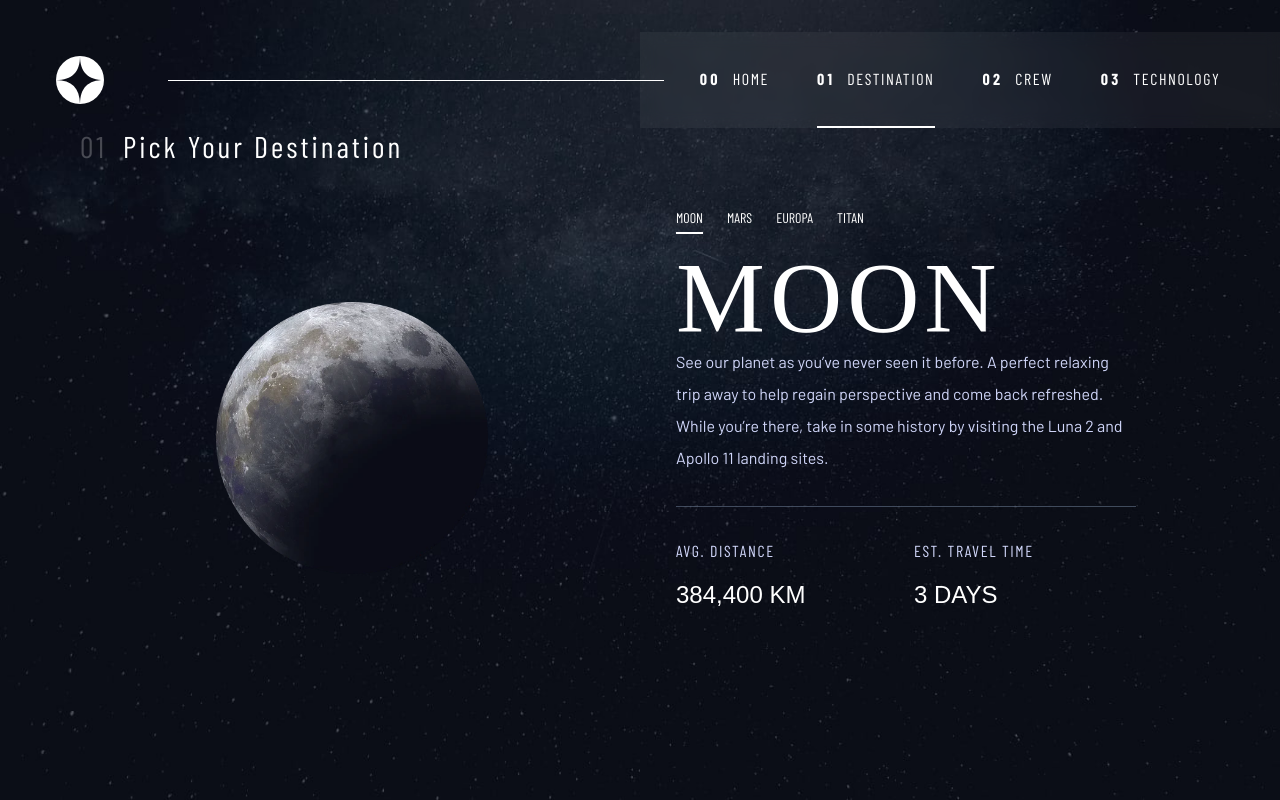
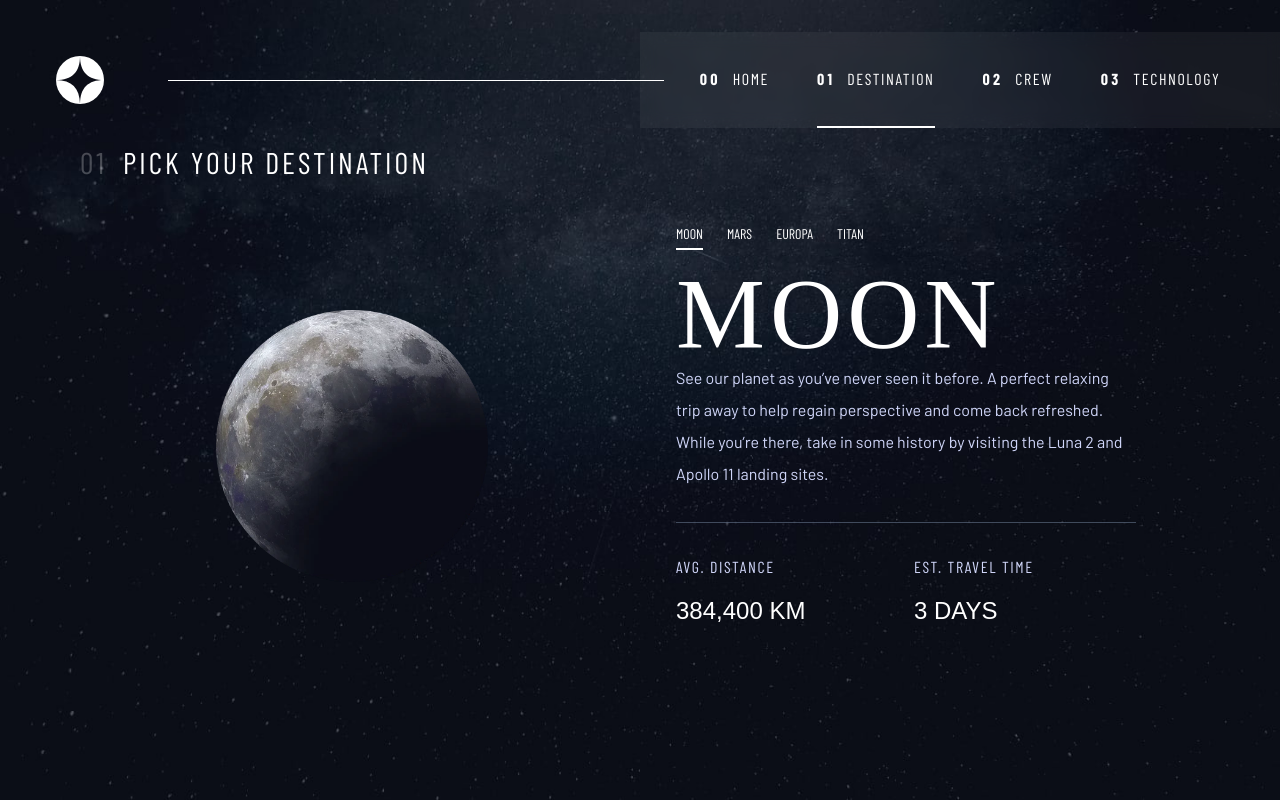
Before and after one commit to Alexjoshua14/Space-Tourism, a Next.js app: page /destination in a window 1280 px wide. Built offline with nearby package versions, Linux system fonts and the light colour scheme; a web font is replaced by a local one.

Commit message:
Refine destinations page

```diff
--- a/src/app/destination/detailsWrapper.tsx
+++ b/src/app/destination/detailsWrapper.tsx
@@ -26,7 +26,7 @@ const DetailsWrapper: FC<DetailsWrapperProps> = ({ destinations }) => {
   return (
     <section className="flex-1 grid grid-rows-[1fr_3fr] md:grid-rows-[1fr_2fr] gap-2 sm:gap-8 lg:grid-rows-1 lg:grid-cols-2 py-2 sm:py-8">
       <div className="relative min-h-[100px] h-full w-1/2 place-self-center grid place-content-center">
-        <Image src={destinations[destinationIndex].images.webp} alt="moon" fill className="object-contain aspect-square" />
+        <Image src={destinations[destinationIndex].images.webp} alt={`Image of ${destinations[destinationIndex].name}`} fill className="object-contain aspect-square" />
       </div>
       <div className="md:min-w-[500px] lg:w-1/3 h-full px-5 flex flex-col gap-6 sm:gap-12 items-center lg:items-start">
         <ul className="flex gap-6 font-header font-light text-sm text-secondary">
--- a/src/app/destination/page.tsx
+++ b/src/app/destination/page.tsx
@@ -5,16 +5,15 @@ import data from '@/data/data.json' assert { type: "json" };
 import DetailsWrapper from "./detailsWrapper";
 
 export default function Destination() {
-  console.log(JSON.stringify(data))
   const destinations = data.destinations
 
   return (
     <>
       <Background />
-      <main className="flex min-h-[90vh] flex-col justify-start gap-2 px-4 sm:px-20 pt-16 sm:pt-32 pb-1 sm:pb-4">
+      <main className="flex min-h-[90vh] flex-col justify-start gap-2 px-4 sm:px-20 pt-16 sm:pt-36 pb-1 sm:pb-4">
         <div className="flex justify-center md:justify-start gap-4 tracking-widest font-header sm:text-3xl whitespace-nowrap">
           <p className="text-white/25">01</p>
-          <h1 className="font-light">Pick Your Destination</h1>
+          <h1 className="font-light">{`Pick Your Destination`.toUpperCase()}</h1>
         </div>
         <DetailsWrapper destinations={destinations} />
       </main>
```
